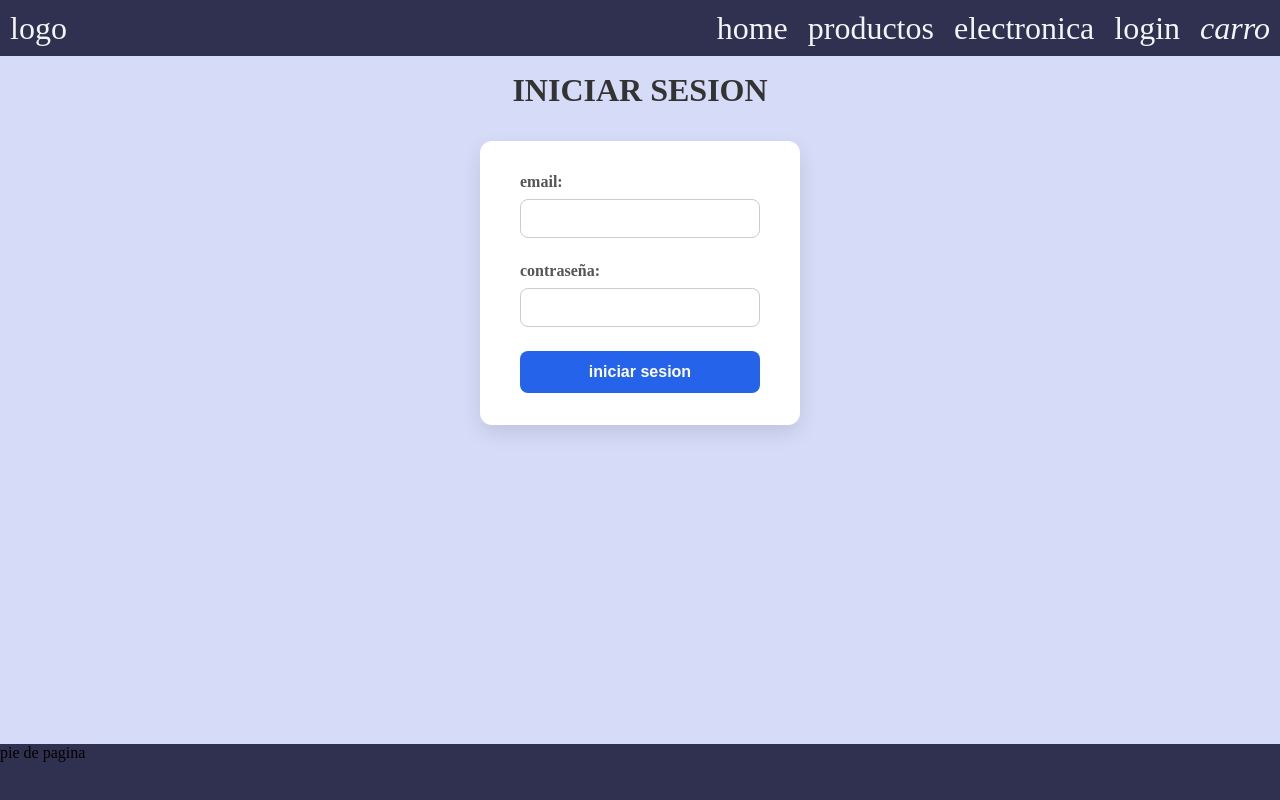
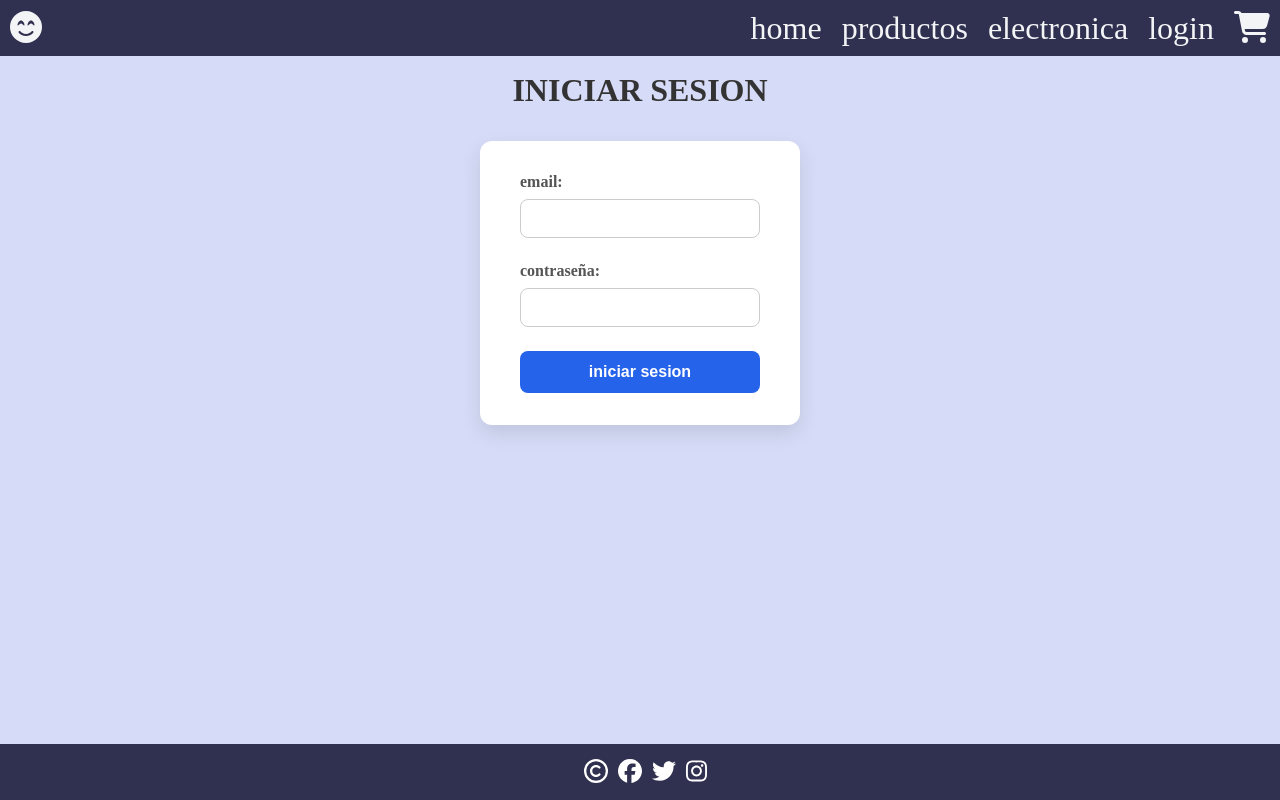
Before and after one commit to brianchino/proyecto-front-react, a React (Vite) app: page /proyecto-front-react/Login in a window 1280 px wide. Built offline with nearby package versions, Linux system fonts and the light colour scheme; no server answers; a web font is replaced by a local one.

Commit message:
iconos fontAwesome

```diff
--- a/package.json
+++ b/package.json
@@ -13,6 +13,10 @@
     "deploy": "gh-pages -d dist"
   },
   "dependencies": {
+    "@fortawesome/free-brands-svg-icons": "^6.7.2",
+    "@fortawesome/free-regular-svg-icons": "^6.7.2",
+    "@fortawesome/free-solid-svg-icons": "^6.7.2",
+    "@fortawesome/react-fontawesome": "^0.2.2",
     "deploy": "^1.0.3",
     "react": "^19.1.0",
     "react-dom": "^19.1.0",
--- a/src/App.css
+++ b/src/App.css
@@ -23,6 +23,14 @@ nav, footer{
   height: 3.5em;
 
 }
+footer div{
+  margin:auto;
+}
+footer *{
+  color:white;
+  font-size: x-large;
+  margin-inline-start: 10px;
+}
 .navBar{
   height: 100%;
   display: flex;
--- a/src/App.jsx
+++ b/src/App.jsx
@@ -8,7 +8,11 @@ import Login from './pages/Login';
 import Carrito from './pages/Carrito';
 import RutaProtegida from './components/RutaProtegida';
 import Perfil from './pages/Perfil';
+import { FontAwesomeIcon } from '@fortawesome/react-fontawesome';
+import { faCopyright } from '@fortawesome/free-regular-svg-icons';
+import { faFacebook, faTwitter, faInstagram } from '@fortawesome/free-brands-svg-icons';
 
+import { faCartShopping,faFaceSmileBeam} from '@fortawesome/free-solid-svg-icons';
 
 function App() {
   const [productos,setProductos] = useState([]);
@@ -50,7 +54,7 @@ function App() {
 
 
             <nav>
-                <Link className='link' to='/'>logo</Link>
+                <Link className='link' to='/'><FontAwesomeIcon icon={faFaceSmileBeam} /></Link>
                 <div className='navBar'>
                   <Link className='link' to='/'>home</Link>
                   <Link className='link' to='/productos'>productos</Link>
@@ -64,7 +68,7 @@ function App() {
                     <button className='boton-cerrar-sesion' onClick={cerrarSesion}>CerrarSession</button>
                   )}
 
-                  <Link className='link' to='/carrito'><i>carro</i></Link>
+                  <Link className='link' to='/carrito'><FontAwesomeIcon icon={faCartShopping} /></Link>
 
                 </div>
             </nav>
@@ -79,7 +83,14 @@ function App() {
               <Route path='/carrito' element={<Carrito productosCarrito={productosCarrito} />} />
               <Route path='/perfil/:usuario' element={<RutaProtegida> <Perfil/> </RutaProtegida>}></Route>
             </Routes>
-            <footer>pie de pagina</footer>
+            <footer>
+              <div>
+                <FontAwesomeIcon  icon={faCopyright} />
+                <FontAwesomeIcon icon={faFacebook} />
+                <FontAwesomeIcon icon={faTwitter} />
+                <FontAwesomeIcon icon={faInstagram} />
+              </div>
+            </footer>
 
     </>
   )
```
Also changed, not shown: 1 other file (tests, documents, lock files or other folders).
